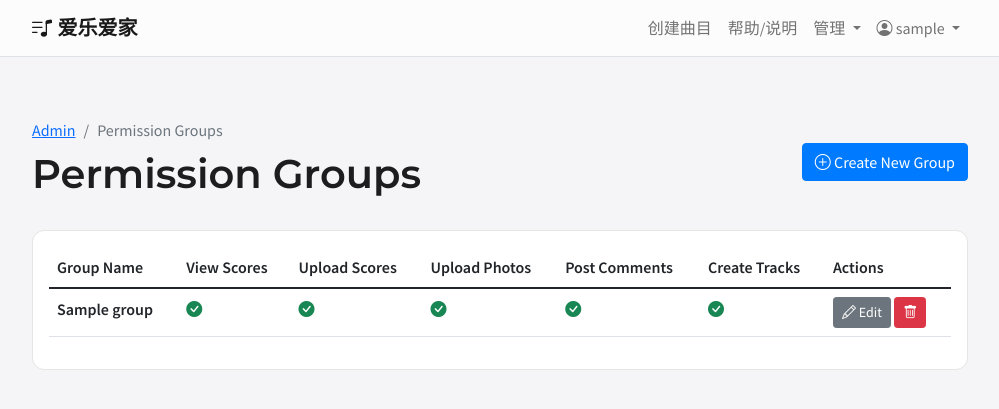
After one commit to Gaooooosh/choirMem, a Flask app: page /admin/groups in a window 1280 px wide. The commit adds this page. Shown: the top 409 px of the page, without its empty margins (140-1139 px from the left). Run offline with Flask 2, Linux system fonts and the light colour scheme; a user stored in the database is signed in; tables that the repository leaves empty hold one stand-in row (values such as "Sample post").

Commit message:
添加了权限组功能

```diff
--- a/app/admin_routes.py
+++ b/app/admin_routes.py
@@ -1,6 +1,6 @@
 from flask import render_template, flash, redirect, url_for, request, abort, Blueprint, current_app
 from app import db
-from app.models import User, SystemSetting
+from app.models import User, SystemSetting, PermissionGroup
 from flask_login import current_user, login_required
 import random
 import string
@@ -23,7 +23,20 @@ def index():
 @admin_bp.route('/users')
 def user_management():
     users = User.query.all()
-    return render_template('admin_users.html', title='User Management', users=users)
+    groups = PermissionGroup.query.all()
+    return render_template('admin_users.html', title='User Management', users=users, groups=groups)
+
+@admin_bp.route('/users/<int:user_id>/assign_group', methods=['POST'])
+def assign_group(user_id):
+    user = User.query.get_or_404(user_id)
+    group_id = request.form.get('group_id')
+    if group_id == '0': # '0' means "No Group"
+        user.group_id = None
+    else:
+        user.group_id = group_id
+    db.session.commit()
+    flash(f'User {user.username}\'s group has been updated.', 'success')
+    return redirect(url_for('admin.user_management'))
 
 @admin_bp.route('/users/add', methods=['POST'])
 def add_user():
@@ -108,3 +121,48 @@ def update_homepage_photos():
     SystemSetting.set('homepage_photo_max', max_photos)
     flash(f'Homepage max photos set to {max_photos}.', 'success')
     return redirect(url_for('admin.system_settings'))
+
+@admin_bp.route('/groups')
+def group_management():
+    groups = PermissionGroup.query.order_by(PermissionGroup.name).all()
+    return render_template('admin_groups.html', title='Permission Groups', groups=groups)
+
+@admin_bp.route('/groups/new', methods=['GET', 'POST'])
+def create_group():
+    if request.method == 'POST':
+        group = PermissionGroup(
+            name=request.form['name'],
+            can_view_scores=request.form.get('can_view_scores') == 'on',
+            can_upload_scores=request.form.get('can_upload_scores') == 'on',
+            can_upload_photos=request.form.get('can_upload_photos') == 'on',
+            can_post_comments=request.form.get('can_post_comments') == 'on',
+            can_create_tracks=request.form.get('can_create_tracks') == 'on'
+        )
+        db.session.add(group)
+        db.session.commit()
+        flash(f'Group "{group.name}" created.', 'success')
+        return redirect(url_for('admin.group_management'))
+    return render_template('admin_group_form.html', title='Create New Group', group=None)
+
+@admin_bp.route('/groups/<int:group_id>/edit', methods=['GET', 'POST'])
+def edit_group(group_id):
+    group = PermissionGroup.query.get_or_404(group_id)
+    if request.method == 'POST':
+        group.name = request.form['name']
+        group.can_view_scores = request.form.get('can_view_scores') == 'on'
+        group.can_upload_scores = request.form.get('can_upload_scores') == 'on'
+        group.can_upload_photos = request.form.get('can_upload_photos') == 'on'
+        group.can_post_comments = request.form.get('can_post_comments') == 'on'
+        group.can_create_tracks = request.form.get('can_create_tracks') == 'on'
+        db.session.commit()
+        flash(f'Group "{group.name}" updated.', 'success')
+        return redirect(url_for('admin.group_management'))
+    return render_template('admin_group_form.html', title='Edit Group', group=group)
+
+@admin_bp.route('/groups/<int:group_id>/delete', methods=['POST'])
+def delete_group(group_id):
+    group = PermissionGroup.query.get_or_404(group_id)
+    db.session.delete(group)
+    db.session.commit()
+    flash(f'Group "{group.name}" deleted.', 'success')
+    return redirect(url_for('admin.group_management'))
--- /dev/null
+++ b/app/templates/admin_groups.html
@@ -0,0 +1,58 @@
+{% extends "base.html" %}
+
+{% block content %}
+<div class="d-flex justify-content-between align-items-center mb-4">
+    <div>
+        <nav aria-label="breadcrumb">
+            <ol class="breadcrumb bg-transparent p-0 mb-2">
+                <li class="breadcrumb-item"><a href="{{ url_for('admin.user_management') }}">Admin</a></li>
+                <li class="breadcrumb-item active" aria-current="page">Permission Groups</li>
+            </ol>
+        </nav>
+        <h1>Permission Groups</h1>
+    </div>
+    <a href="{{ url_for('admin.create_group') }}" class="btn btn-primary"><i class="bi bi-plus-circle"></i> Create New Group</a>
+</div>
+
+<div class="card track-card">
+    <div class="card-body">
+        <table class="table table-hover">
+            <thead>
+                <tr>
+                    <th>Group Name</th>
+                    <th>View Scores</th>
+                    <th>Upload Scores</th>
+                    <th>Upload Photos</th>
+                    <th>Post Comments</th>
+                    <th>Create Tracks</th>
+                    <th>Actions</th>
+                </tr>
+            </thead>
+            <tbody>
+                {% for group in groups %}
+                <tr>
+                    <td class="fw-bold">{{ group.name }}</td>
+                    <td>{% if group.can_view_scores %}<i class="bi bi-check-circle-fill text-success"></i>{% else %}<i class="bi bi-x-circle-fill text-danger"></i>{% endif %}</td>
+                    <td>{% if group.can_upload_scores %}<i class="bi bi-check-circle-fill text-success"></i>{% else %}<i class="bi bi-x-circle-fill text-danger"></i>{% endif %}</td>
+                    <td>{% if group.can_upload_photos %}<i class="bi bi-check-circle-fill text-success"></i>{% else %}<i class="bi bi-x-circle-fill text-danger"></i>{% endif %}</td>
+                    <td>{% if group.can_post_comments %}<i class="bi bi-check-circle-fill text-success"></i>{% else %}<i class="bi bi-x-circle-fill text-danger"></i>{% endif %}</td>
+                    <td>{% if group.can_create_tracks %}<i class="bi bi-check-circle-fill text-success"></i>{% else %}<i class="bi bi-x-circle-fill text-danger"></i>{% endif %}</td>
+                    <td>
+                        <a href="{{ url_for('admin.edit_group', group_id=group.id) }}" class="btn btn-sm btn-secondary">
+                            <i class="bi bi-pencil"></i> Edit
+                        </a>
+                        <form action="{{ url_for('admin.delete_group', group_id=group.id) }}" method="POST" class="d-inline" onsubmit="return confirm('Are you sure you want to delete this group? Any users in this group will lose their permissions.');">
+                            <button type="submit" class="btn btn-sm btn-danger"><i class="bi bi-trash"></i></button>
+                        </form>
+                    </td>
+                </tr>
+                {% else %}
+                <tr>
+                    <td colspan="7" class="text-center text-muted">No permission groups found.</td>
+                </tr>
+                {% endfor %}
+            </tbody>
+        </table>
+    </div>
+</div>
+{% endblock %}
--- a/app/templates/base.html
+++ b/app/templates/base.html
@@ -183,6 +183,7 @@
                         <ul class="dropdown-menu dropdown-menu-end" aria-labelledby="navbarAdminDropdown">
                             <li><a class="dropdown-item" href="{{ url_for('admin.user_management') }}">用户管理</a></li>
                             <li><a class="dropdown-item" href="{{ url_for('admin.system_settings') }}">系统设置</a></li>
+                            <li><a class="dropdown-item" href="{{ url_for('admin.group_management') }}">权限组管理</a></li>
                         </ul>
                     </li>
                     {% endif %}
```
Also changed, not shown: app/decorators.py (added, +17 -0 lines), app/models.py (+12 -6 lines), app/templates/admin_group_form.html (added, +54 -0 lines), app/templates/admin_users.html (+12 -16 lines), app/track_routes.py (+6 -4 lines).
